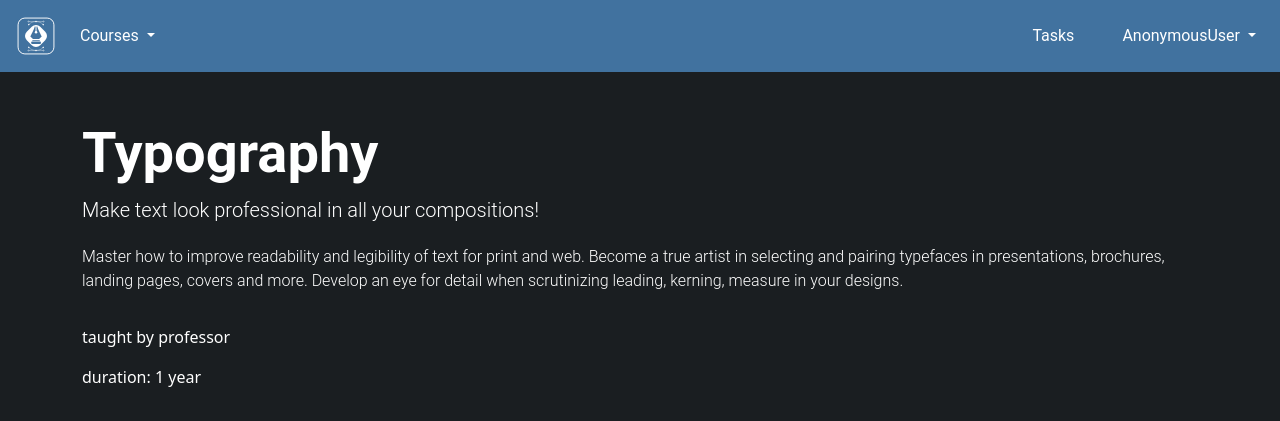
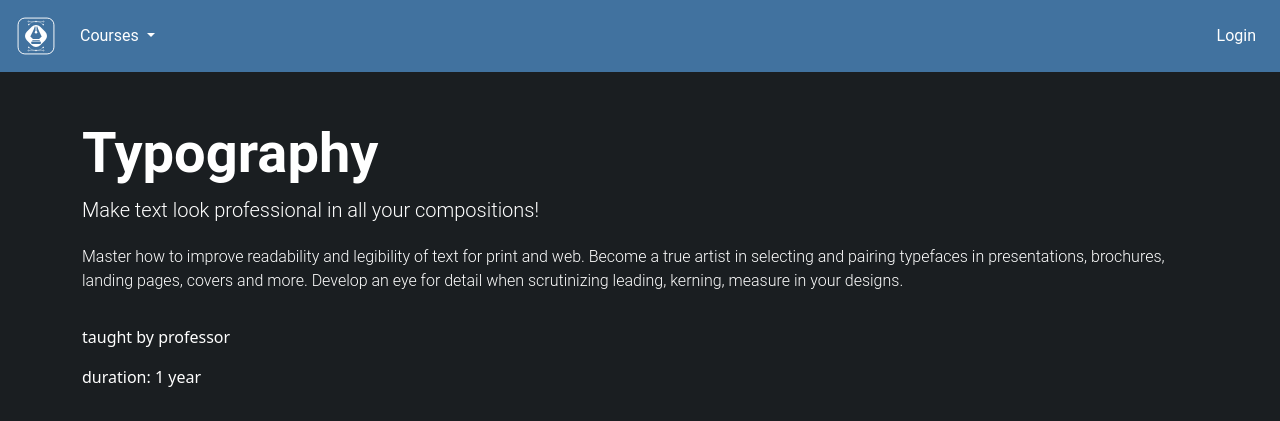
Before and after one commit to Mimziphery/learn-graphic-design, a Django app: page /Typography in a window 1280 px wide. Shown: the top 421 px of the page. Run offline with Django 4.2, Linux system fonts and the light colour scheme; data comes from the database, SQL or seed files in the repository; both versions use the stored data as it was after the commit; parts of the project's set-up code (start-up, migrations or seed data) failed here and were passed over; some libraries are stand-ins or nearby versions.

Commit message:
navbar fixed

```diff
--- a/main/templates/base.html
+++ b/main/templates/base.html
@@ -128,6 +128,9 @@
                 </li>
             </ul>
 
+
+            {% if request.user.is_authenticated %}
+
             <ul class="navbar-nav ms-auto text-center">
                 <li class="nav-item active">
                     <a href="/tasks" class="fontRoboto nav-link active px-4 my-2 text-white m-auto ">
@@ -148,8 +151,20 @@
                     </ul>
                 </li>
 
+            </ul>
+            {% else %}
 
+            <ul class="navbar-nav ms-auto text-center">
+                <li class="nav-item active">
+                    <a href="/login" class="fontRoboto nav-link active px-4 my-2 text-white m-auto ">
+                        Login
+                    </a>
+
+                </li>
             </ul>
+
+            {% endif%}
+
 
         </div>
     </nav>
```
Also changed, not shown: db.sqlite3.
